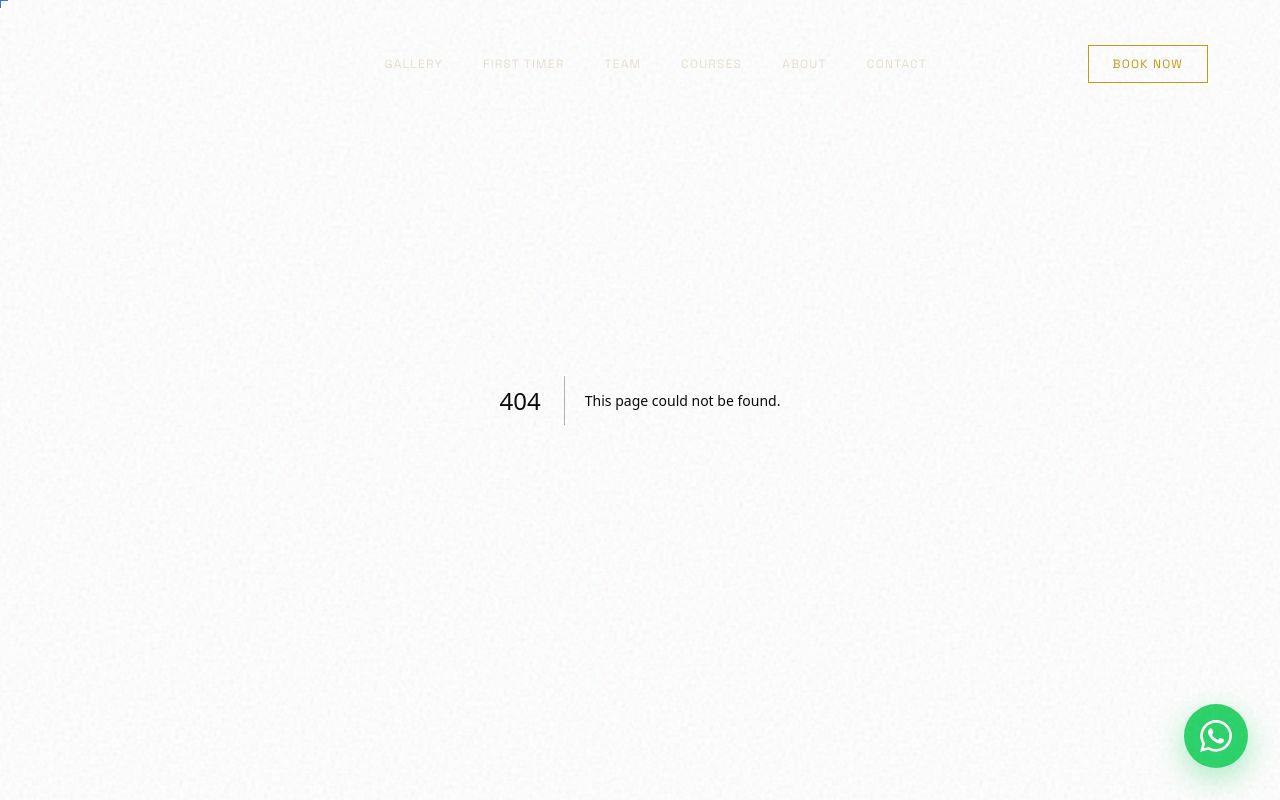
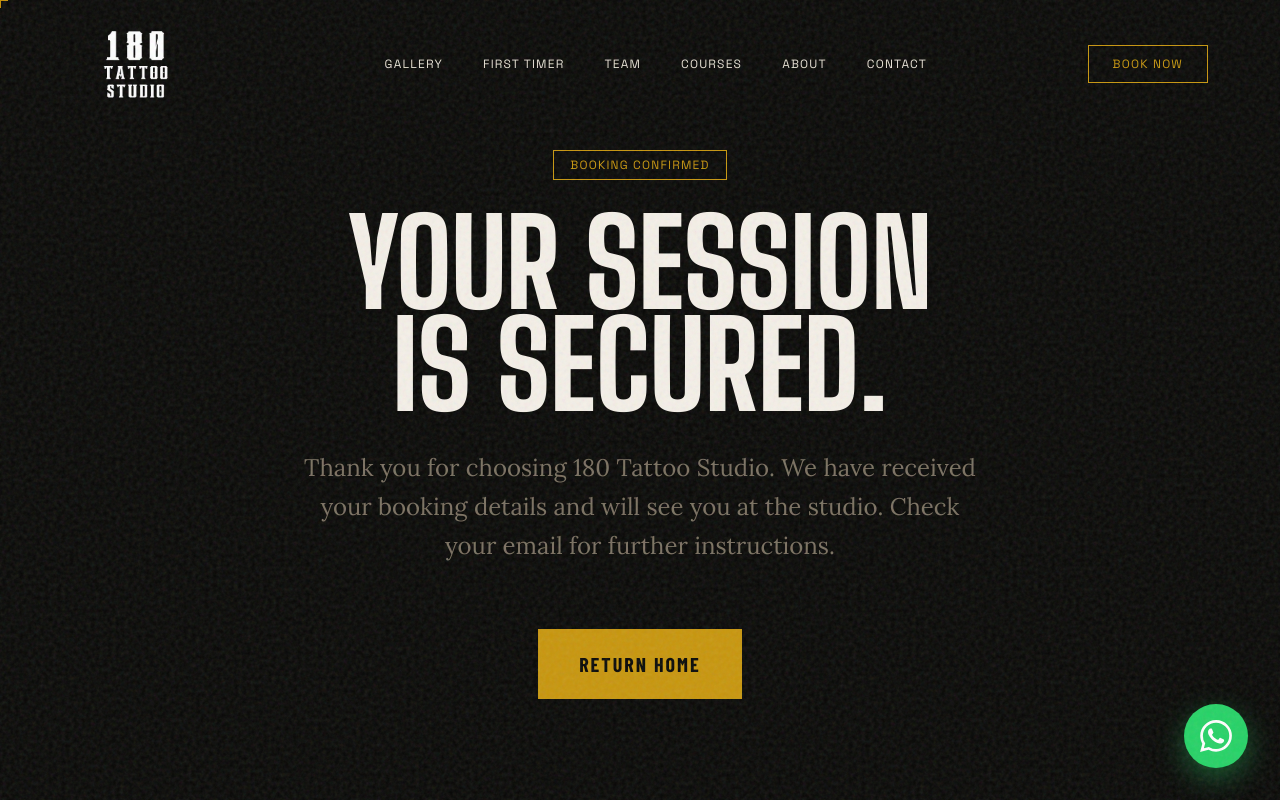
Before and after one commit to thyagarajan180/website, a Next.js app: page /thank-you in a window 1280 px wide. Before the commit this address had no page. Shown: the top 800 px of the page. Built offline with nearby package versions, Linux system fonts and the light colour scheme.

Commit message:
Add thank you page for booking redirects

```diff
--- /dev/null
+++ b/src/app/thank-you/page.tsx
@@ -0,0 +1,36 @@
+import Link from "next/link";
+import Magnetic from "@/components/animations/Magnetic";
+import { Metadata } from "next";
+
+export const metadata: Metadata = {
+  title: "Booking Confirmed | 180 Tattoo Studio",
+  description: "Thank you for booking your session at 180 Tattoo Studio.",
+};
+
+export default function ThankYouPage() {
+  return (
+    <div className="flex flex-col min-h-screen items-center justify-center px-6 text-center pt-32 pb-20">
+      <div className="inline-block border border-gold text-gold font-meta text-xs tracking-widest px-4 py-1.5 uppercase mb-8">
+        BOOKING CONFIRMED
+      </div>
+
+      <h1 className="font-display font-extrabold text-[clamp(50px,10vw,120px)] leading-[0.85] text-accent uppercase max-w-[1000px] mb-8">
+        YOUR SESSION<br />IS SECURED.
+      </h1>
+
+      <p className="font-body text-xl md:text-2xl text-text-secondary max-w-2xl mx-auto leading-relaxed mb-16">
+        Thank you for choosing 180 Tattoo Studio. We have received your booking details and will see you at the studio. Check your email for further instructions.
+      </p>
+
+      <Magnetic>
+        <Link
+          href="/"
+          className="inline-flex bg-gold text-background border border-gold font-headline font-bold text-lg md:text-xl tracking-widest uppercase px-10 py-5 transition-all relative overflow-hidden group hover:scale-105 active:scale-95"
+        >
+          <span className="relative z-10">Return Home</span>
+          <div className="absolute inset-0 bg-white/10 -translate-x-full group-hover:translate-x-full transition-transform duration-[650ms] ease-[cubic-bezier(0.77,0,0.18,1)] z-0" />
+        </Link>
+      </Magnetic>
+    </div>
+  );
+}
```
